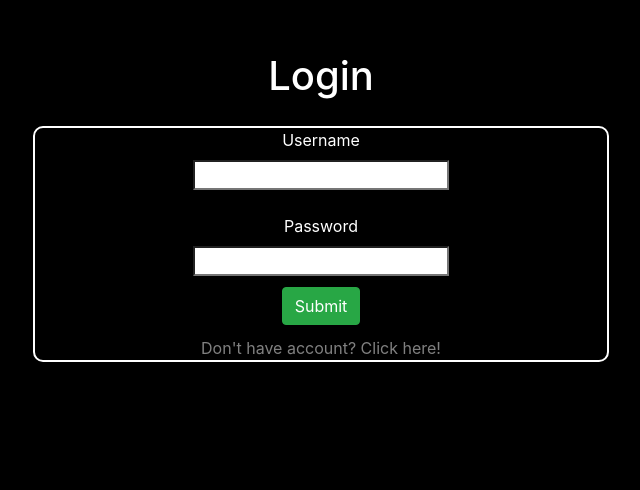
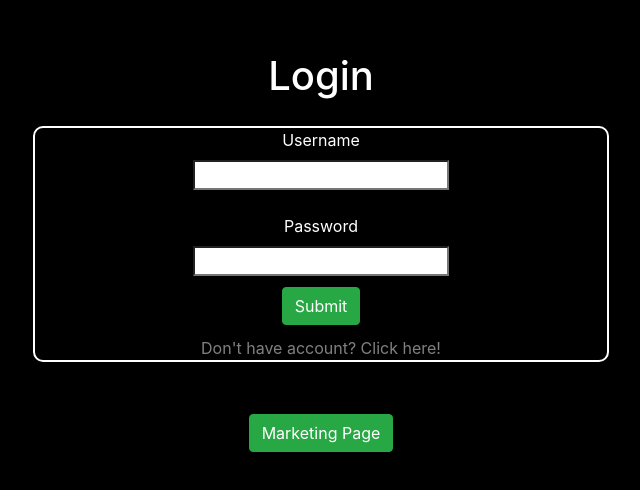
Before and after one commit to spotifysongsuggester5/front-end, a React (Create React App) app in the folder my-app/: page / in a window 1280 px wide. Shown: the part 268-758 px from the top of the page, without its empty margins (319-959 px from the left). Built offline with nearby package versions, Linux system fonts and the light colour scheme.

Commit message:
added marketing page button to login page

```diff
--- a/my-app/src/components/Login.js
+++ b/my-app/src/components/Login.js
@@ -76,6 +76,8 @@ function LoginForm(props) {
           <Link to="/signup">Don't have account? Click here!</Link>
         </form>
       )}
+          <a href='https://spotifysongsuggester.netlify.com/'><button className="btn btn-success submit">Marketing Page</button></a>
+
     </div>
   );
 }
```
